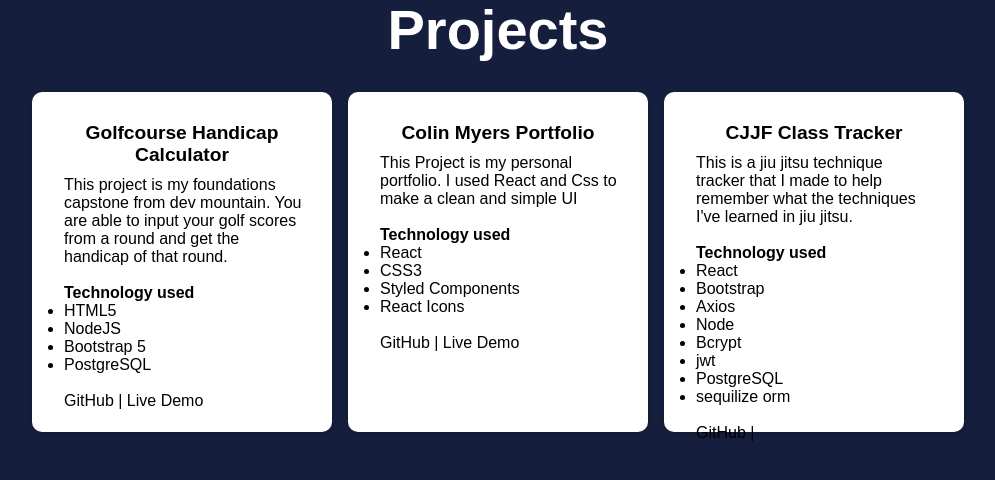
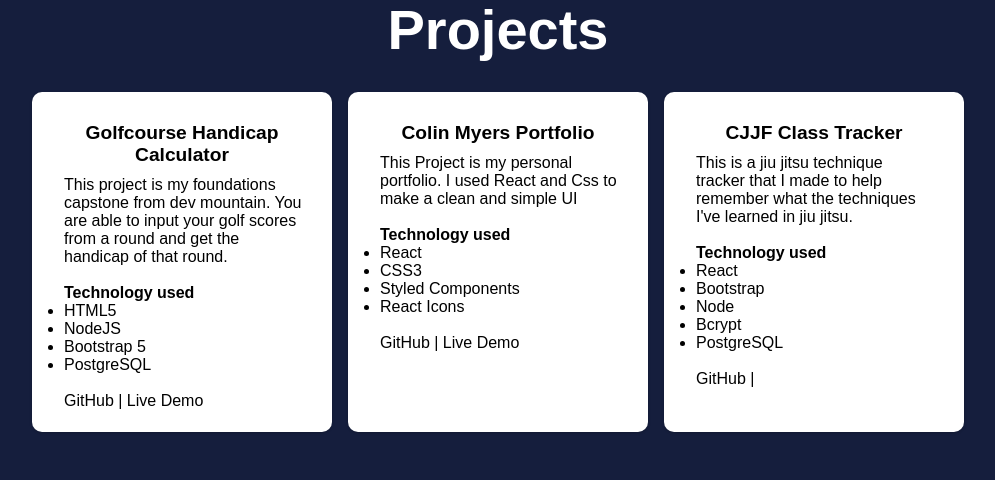
Before and after one commit to colinmyers37/colin-myers-portfolio, a React (Create React App) app: page / in a window 1280 px wide. Shown: the part 1658-2138 px from the top of the page, without its empty margins (142-1137 px from the left). Built offline with nearby package versions, Linux system fonts and the light colour scheme.

Commit message:
updated projects cards

```diff
--- a/src/pages/Projects.jsx
+++ b/src/pages/Projects.jsx
@@ -97,12 +97,9 @@ const Projects = () => {
                 <strong>Technology used</strong>
                 <li>React</li>
                 <li>Bootstrap</li>
-                <li>Axios</li>
                 <li>Node</li>
                 <li>Bcrypt</li>
-                <li>jwt</li>
                 <li>PostgreSQL</li>
-                <li>sequilize orm</li>
               </ul>
               <br />
               <a
```
